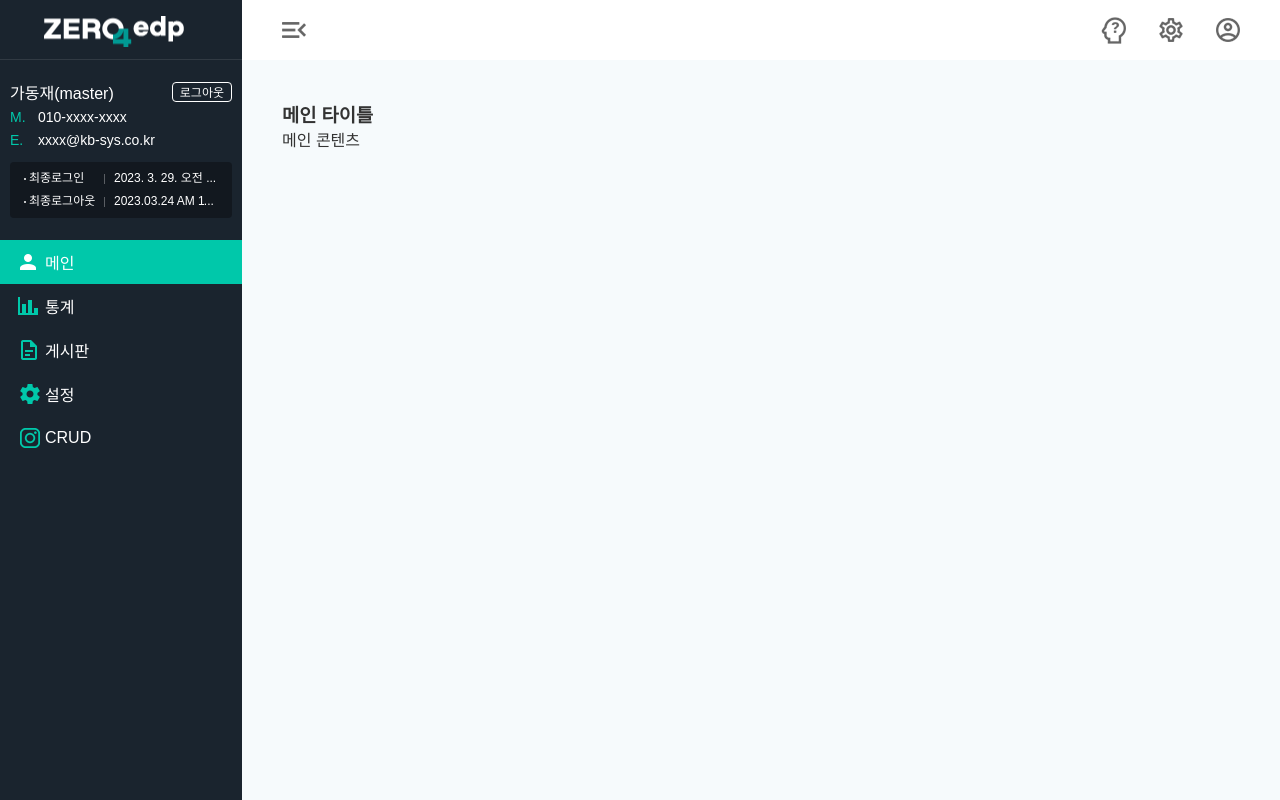
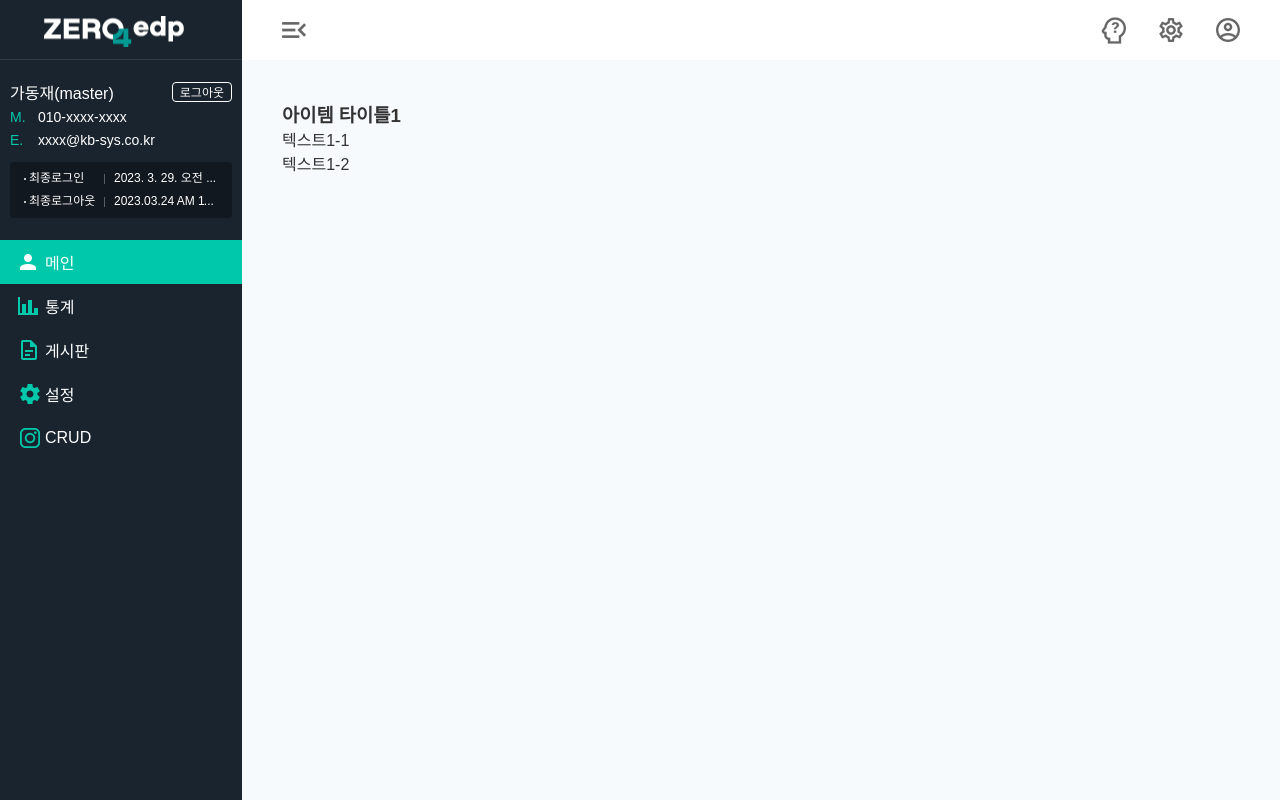
Before and after one commit to DongJae-Fn-Ing/Vue_Micro, a Vue app: page /mainDetail/1 in a window 1280 px wide. Built offline with nearby package versions, Linux system fonts and the light colour scheme; the HTML template or start-up script is replaced by a standard one; a web font is replaced by a local one.

Commit message:
메인 상세 페이지 데이터 수 만큼 생성 후 라우팅 완료 2023.04.03

```diff
--- a/src/App.vue
+++ b/src/App.vue
@@ -5,7 +5,7 @@
       <div class="main" :class="{ on: MenuOnF === false }">
         <Header :MenuOnF="MenuOnF" @MenuChange="MenuOnF = $event" />
         <div class="content">
-          <router-view></router-view>
+          <router-view :TabData="TabData"></router-view>
         </div>
       </div>
     </div>
--- a/src/components/pageComponent/TabBox.vue
+++ b/src/components/pageComponent/TabBox.vue
@@ -10,7 +10,9 @@
         >
           <button
             type="button"
-            @click="tabClick(titleKey), $emit(`TabKey`, titleKey)"
+            @click="tabClick(titleKey), $emit(`TabKey`, titleKey),
+            $store.commit('changeTabDataKey', titleKey)
+            "
             :title="data.title"
           >
             {{ data.title }}
--- a/src/pages/MainDetail.vue
+++ b/src/pages/MainDetail.vue
@@ -1,13 +1,31 @@
 <template>
   <div>
-    <h3>메인 타이틀</h3>
-    <p>메인 콘텐츠</p>
+    <h3>
+      {{
+        TabData[$store.state.tabDataKey].tabItemData[$route.params.id - 1].title
+      }}
+    </h3>
+    <p>
+      {{
+        TabData[$store.state.tabDataKey].tabItemData[$route.params.id - 1]
+          .itemInfo1
+      }}
+    </p>
+    <p>
+      {{
+        TabData[$store.state.tabDataKey].tabItemData[$route.params.id - 1]
+          .itemInfo2
+      }}
+    </p>
   </div>
 </template>
 
 <script>
 export default {
   name: "MainDetail",
+  props: {
+    TabData: Object,
+  },
 };
 </script>
 
--- a/src/store/store.js
+++ b/src/store/store.js
@@ -9,6 +9,7 @@ const store = createStore({
       instaAllData: InstaData,
       instaAllDataCopy: [...InstaData],
       more: {},
+      tabDataKey: 0,
     };
   },
 
@@ -30,6 +31,9 @@ const store = createStore({
     setMore(state, data) {
       state.more = data;
     },
+    changeTabDataKey(state, titleKey) {
+      state.tabDataKey = titleKey;
+    },
   },
   plugins: [
     createPersistedState({
```
Also changed, not shown: 1 other file (tests, documents, lock files or other folders).
